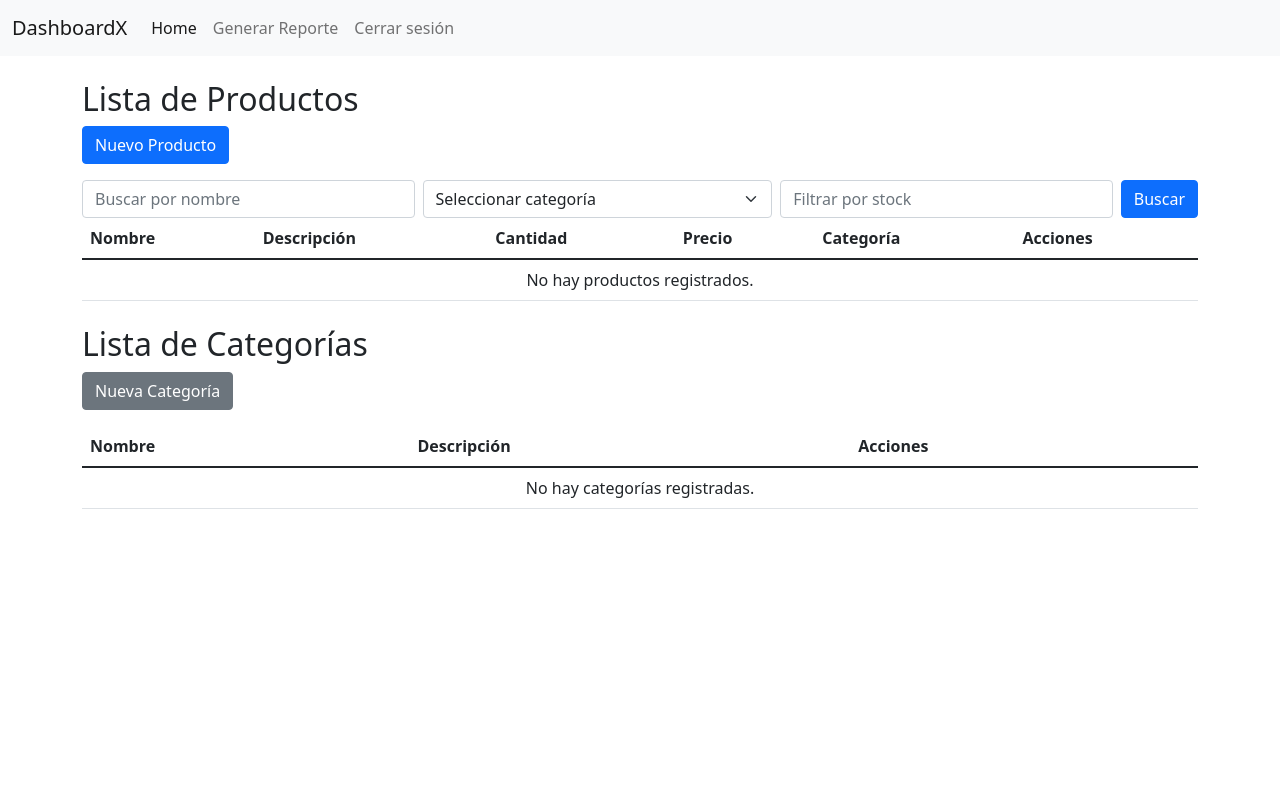
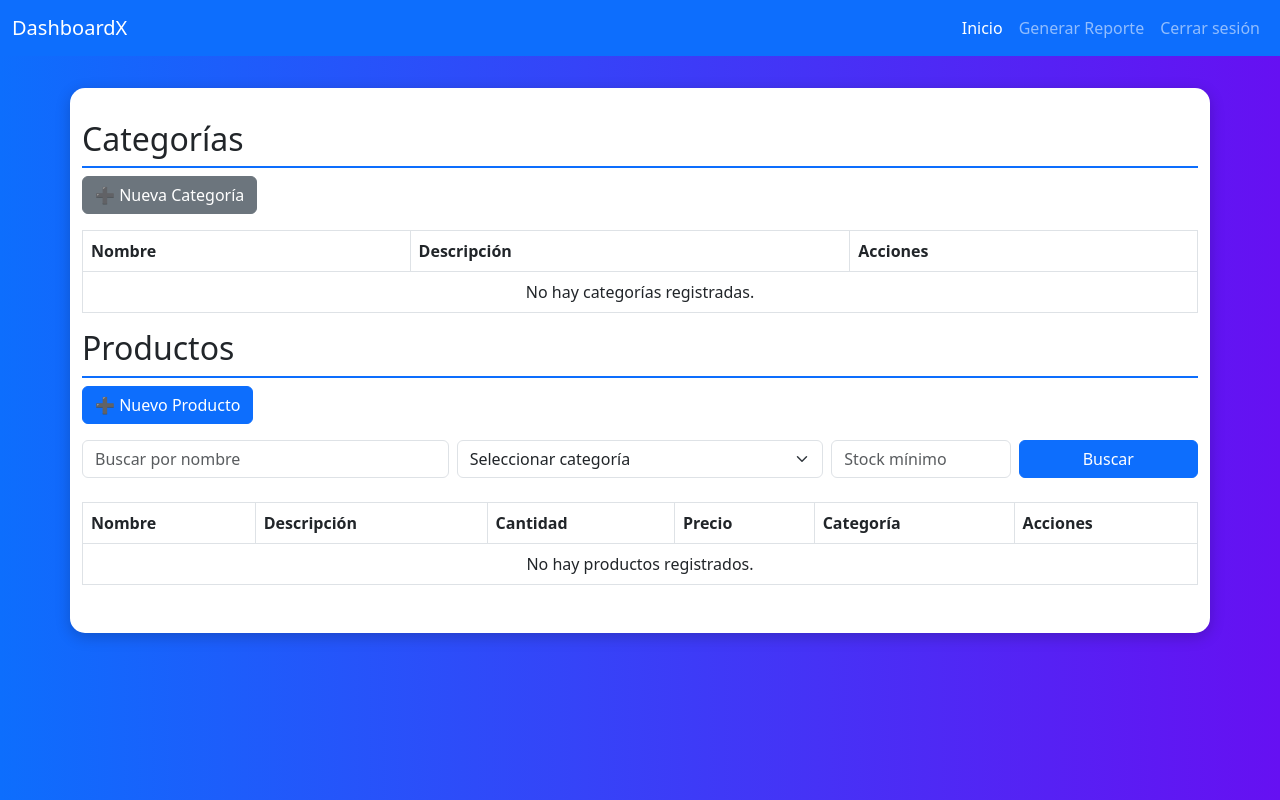
Before and after one commit to Marambio-MyA/DashboardX, a Django app: page / in a window 1280 px wide. Run offline with Django 5.2, Linux system fonts and the light colour scheme; the visitor is signed in with stand-in values (Sample User, id 1); data that the repository does not hold is empty.

Commit message:
feat: nuevo frontend en home

```diff
--- /dev/null
+++ b/productos/templates/base.html
@@ -0,0 +1,77 @@
+<!DOCTYPE html>
+<html lang="es">
+<head>
+    <meta charset="UTF-8">
+    <meta name="viewport" content="width=device-width, initial-scale=1.0">
+    <title>{% block title %}Dashboard{% endblock %}</title>
+
+    <!-- Bootstrap -->
+    <link href="https://cdn.jsdelivr.net/npm/bootstrap@5.3.0/dist/css/bootstrap.min.css" rel="stylesheet">
+
+    <!-- Estilo general -->
+    <style>
+        body {
+            background: linear-gradient(to right, #0d6efd, #6610f2);
+            color: #fff;
+            min-height: 100vh;
+            margin: 0;
+            padding: 0;
+        }
+
+        .main-container {
+            background: white;
+            border-radius: 15px;
+            padding: 2rem;
+            margin-top: 2rem;
+            box-shadow: 0 4px 15px rgba(0, 0, 0, 0.2);
+        }
+
+        h2 {
+            color: #0d6efd;
+            border-bottom: 2px solid #0d6efd;
+            padding-bottom: 0.5rem;
+            margin-bottom: 1.5rem;
+        }
+
+        .btn-primary {
+            background-color: #0d6efd;
+            border-color: #0d6efd;
+        }
+
+        .btn-secondary {
+            background-color: #6610f2;
+            border-color: #6610f2;
+        }
+
+        .form-control, .form-select {
+            border-radius: 0.5rem;
+        }
+
+        .alert {
+            margin-top: 1rem;
+        }
+    </style>
+
+    {% block extra_head %}{% endblock %}
+</head>
+<body>
+
+    {% include 'navbar.html' %}
+
+    <div class="container main-container">
+        {% if messages %}
+            {% for message in messages %}
+                <div class="alert alert-{{ message.tags }}">
+                    {{ message }}
+                </div>
+            {% endfor %}
+        {% endif %}
+
+        {% block content %}{% endblock %}
+    </div>
+
+    <!-- Scripts -->
+    <script src="https://cdn.jsdelivr.net/npm/bootstrap@5.3.0/dist/js/bootstrap.bundle.min.js"></script>
+    {% block extra_scripts %}{% endblock %}
+</body>
+</html>
--- a/productos/templates/home.html
+++ b/productos/templates/home.html
@@ -1,49 +1,73 @@
-<!-- home.html -->
-<!DOCTYPE html>
-<html lang="es">
-<head>
-    <meta charset="UTF-8">
-    <meta name="viewport" content="width=device-width, initial-scale=1.0">
-    <title>Home</title>
-    <link href="https://cdn.jsdelivr.net/npm/bootstrap@5.1.3/dist/css/bootstrap.min.css" rel="stylesheet">
-</head>
-<body>
+{% extends 'base.html' %}
 
-    {% include 'navbar.html' %}
+{% block title %}Inicio - DashboardX{% endblock %}
 
-    <div class="container mt-4">
+{% block content %}
+    <!-- Sección de categorías -->
+    <div class="section">
+        <h2>Categorías</h2>
 
-        <!-- Mensajes -->
-        {% if messages %}
-            {% for message in messages %}
-                <div class="alert alert-{{ message.tags }}">
-                    {{ message }}
+        <a href="{% url 'crear_categoria' %}" class="btn btn-secondary mb-3">➕ Nueva Categoría</a>
+
+        <div class="table-responsive">
+            <table class="table table-hover table-bordered align-middle">
+                <thead>
+                    <tr>
+                        <th>Nombre</th>
+                        <th>Descripción</th>
+                        <th>Acciones</th>
+                    </tr>
+                </thead>
+                <tbody>
+                    {% for categoria in categorias %}
+                    <tr>
+                        <td>{{ categoria.nombre }}</td>
+                        <td>{{ categoria.descripcion }}</td>
+                        <td>
+                            <a href="{% url 'editar_categoria' categoria.pk %}" class="btn btn-sm btn-warning">✏️ Editar</a>
+                            <a href="{% url 'eliminar_categoria' categoria.pk %}" class="btn btn-sm btn-danger">🗑️ Eliminar</a>
+                        </td>
+                    </tr>
+                    {% empty %}
+                    <tr>
+                        <td colspan="3" class="text-center">No hay categorías registradas.</td>
+                    </tr>
+                    {% endfor %}
+                </tbody>
+            </table>
+        </div>
+    </div>
+
+    <!-- Sección de productos -->
+    <div class="section">
+        <h2>Productos</h2>
+
+        <a href="{% url 'crear_producto' %}" class="btn btn-primary mb-3">➕ Nuevo Producto</a>
+
+        <form method="GET" action="{% url 'home' %}" class="mb-4">
+            <div class="row g-2">
+                <div class="col-md-4">
+                    <input type="text" class="form-control" name="search" placeholder="Buscar por nombre" value="{{ request.GET.search }}">
                 </div>
-            {% endfor %}
-        {% endif %}
-
-        <!-- Sección de productos -->
-        <div class="mb-4">
-            <h2>Lista de Productos</h2>
-            <a href="{% url 'crear_producto' %}" class="btn btn-primary mb-3">Nuevo Producto</a>
-
-            <!-- Filtro y búsqueda de productos -->
-            <form method="GET" action="{% url 'home' %}">
-                <div class="d-flex">
-                    <input type="text" class="form-control me-2" name="search" placeholder="Buscar por nombre" value="{{ request.GET.search }}">
-                    <select class="form-select me-2" name="categoria">
+                <div class="col-md-4">
+                    <select class="form-select" name="categoria">
                         <option value="">Seleccionar categoría</option>
                         {% for categoria in categorias %}
-                            <option value="{{ categoria.id }}" {% if categoria.id == request.GET.categoria %}selected{% endif %}>{{ categoria.nombre }}</option>
+                            <option value="{{ categoria.id }}" {% if categoria.id|stringformat:"s" == request.GET.categoria %}selected{% endif %}>{{ categoria.nombre }}</option>
                         {% endfor %}
                     </select>
-                    <input type="number" class="form-control me-2" name="stock" placeholder="Filtrar por stock" value="{{ request.GET.stock }}">
-                    <button type="submit" class="btn btn-primary">Buscar</button>
                 </div>
-            </form>
+                <div class="col-md-2">
+                    <input type="number" class="form-control" name="stock" placeholder="Stock mínimo" value="{{ request.GET.stock }}">
+                </div>
+                <div class="col-md-2">
+                    <button type="submit" class="btn btn-primary w-100">Buscar</button>
+                </div>
+            </div>
+        </form>
 
-            <!-- Tabla de productos -->
-            <table class="table">
+        <div class="table-responsive">
+            <table class="table table-hover table-bordered align-middle">
                 <thead>
                     <tr>
                         <th>Nombre</th>
@@ -63,8 +87,8 @@
                         <td>${{ producto.precio_unitario }}</td>
                         <td>{{ producto.categoria }}</td>
                         <td>
-                            <a href="{% url 'editar_producto' producto.pk %}" class="btn btn-sm btn-warning">Editar</a>
-                            <a href="{% url 'eliminar_producto' producto.pk %}" class="btn btn-sm btn-danger">Eliminar</a>
+                            <a href="{% url 'editar_producto' producto.pk %}" class="btn btn-sm btn-warning">✏️ Editar</a>
+                            <a href="{% url 'eliminar_producto' producto.pk %}" class="btn btn-sm btn-danger">🗑️ Eliminar</a>
                         </td>
                     </tr>
                     {% empty %}
@@ -75,42 +99,7 @@
                 </tbody>
             </table>
         </div>
-
-        <!-- Sección de categorías -->
-        <div class="mb-4">
-            <h2>Lista de Categorías</h2>
-            <a href="{% url 'crear_categoria' %}" class="btn btn-secondary mb-3">Nueva Categoría</a>
-
-            <!-- Tabla de categorías -->
-            <table class="table">
-                <thead>
-                    <tr>
-                        <th>Nombre</th>
-                        <th>Descripción</th>
-                        <th>Acciones</th>
-                    </tr>
-                </thead>
-                <tbody>
-                    {% for categoria in categorias %}
-                    <tr>
-                        <td>{{ categoria.nombre }}</td>
-                        <td>{{ categoria.descripcion }}</td>
-                        <td>
-                            <a href="{% url 'editar_categoria' categoria.pk %}" class="btn btn-sm btn-warning">Editar</a>
-                            <a href="{% url 'eliminar_categoria' categoria.pk %}" class="btn btn-sm btn-danger">Eliminar</a>
-                        </td>
-                    </tr>
-                    {% empty %}
-                    <tr>
-                        <td colspan="3" class="text-center">No hay categorías registradas.</td>
-                    </tr>
-                    {% endfor %}
-                </tbody>
-            </table>
-        </div>
-
     </div>
 
-    <script src="https://cdn.jsdelivr.net/npm/bootstrap@5.1.3/dist/js/bootstrap.bundle.min.js"></script>
-</body>
-</html>
+
+{% endblock %}
--- a/productos/templates/navbar.html
+++ b/productos/templates/navbar.html
@@ -1,17 +1,28 @@
 <!-- navbar.html -->
-<nav class="navbar navbar-expand-lg navbar-light bg-light">
+<!DOCTYPE html>
+<html lang="es">
+<head>
+    <meta charset="UTF-8">
+    <title>Navbar</title>
+    <!-- Bootstrap CSS -->
+    <link href="https://cdn.jsdelivr.net/npm/bootstrap@5.3.0/dist/css/bootstrap.min.css" rel="stylesheet">
+</head>
+<body>
+    <nav class="navbar navbar-expand-lg navbar-dark bg-primary">
         <div class="container-fluid">
             <a class="navbar-brand" href="#">DashboardX</a>
-        <button class="navbar-toggler" type="button" data-bs-toggle="collapse" data-bs-target="#navbarNav" aria-controls="navbarNav" aria-expanded="false" aria-label="Toggle navigation">
+            <button class="navbar-toggler" type="button" data-bs-toggle="collapse" data-bs-target="#navbarNav"
+                    aria-controls="navbarNav" aria-expanded="false" aria-label="Toggle navigation">
                 <span class="navbar-toggler-icon"></span>
             </button>
+
             <div class="collapse navbar-collapse" id="navbarNav">
-            <ul class="navbar-nav">
+                <ul class="navbar-nav ms-auto">
                     <li class="nav-item">
-                    <a class="nav-link active" href="{% url 'home' %}">Home</a>
+                        <a class="nav-link {% if request.resolver_match.url_name == 'home' %}active{% endif %}" href="{% url 'home' %}">Inicio</a>
                     </li>
                     <li class="nav-item">
-                    <a class="nav-link" href="{% url 'reporte_pdf' %}">Generar Reporte</a>
+                        <a class="nav-link {% if request.resolver_match.url_name == 'reporte_pdf' %}active{% endif %}" href="{% url 'reporte_pdf' %}">Generar Reporte</a>
                     </li>
                     {% if user.is_authenticated %}
                     <li class="nav-item">
@@ -22,3 +33,8 @@
             </div>
         </div>
     </nav>
+
+    <!-- Bootstrap JS (Opcional, para el toggle del menú en móvil) -->
+    <script src="https://cdn.jsdelivr.net/npm/bootstrap@5.3.0/dist/js/bootstrap.bundle.min.js"></script>
+</body>
+</html>
```
Lines whose indentation alone changed are shown as unchanged.
